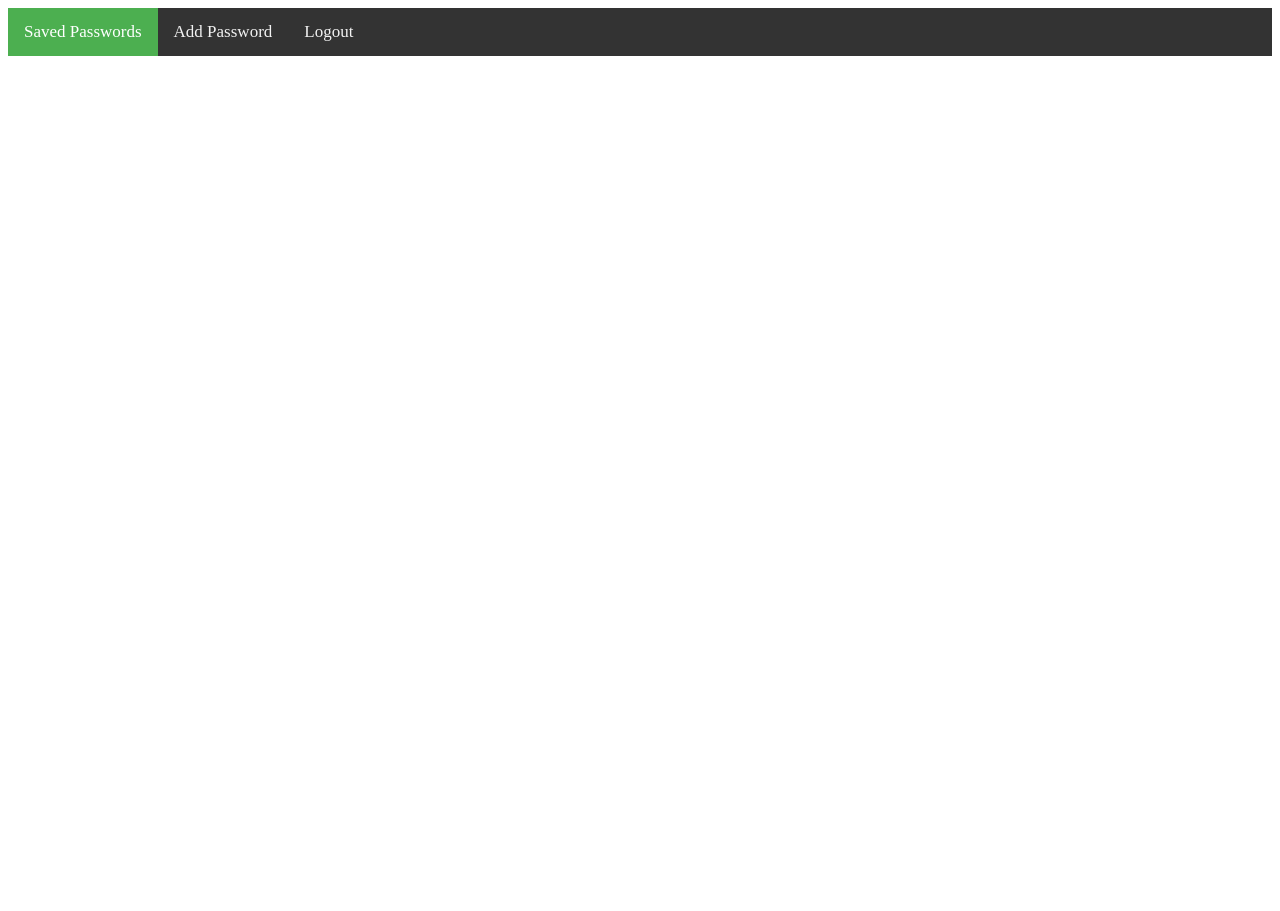
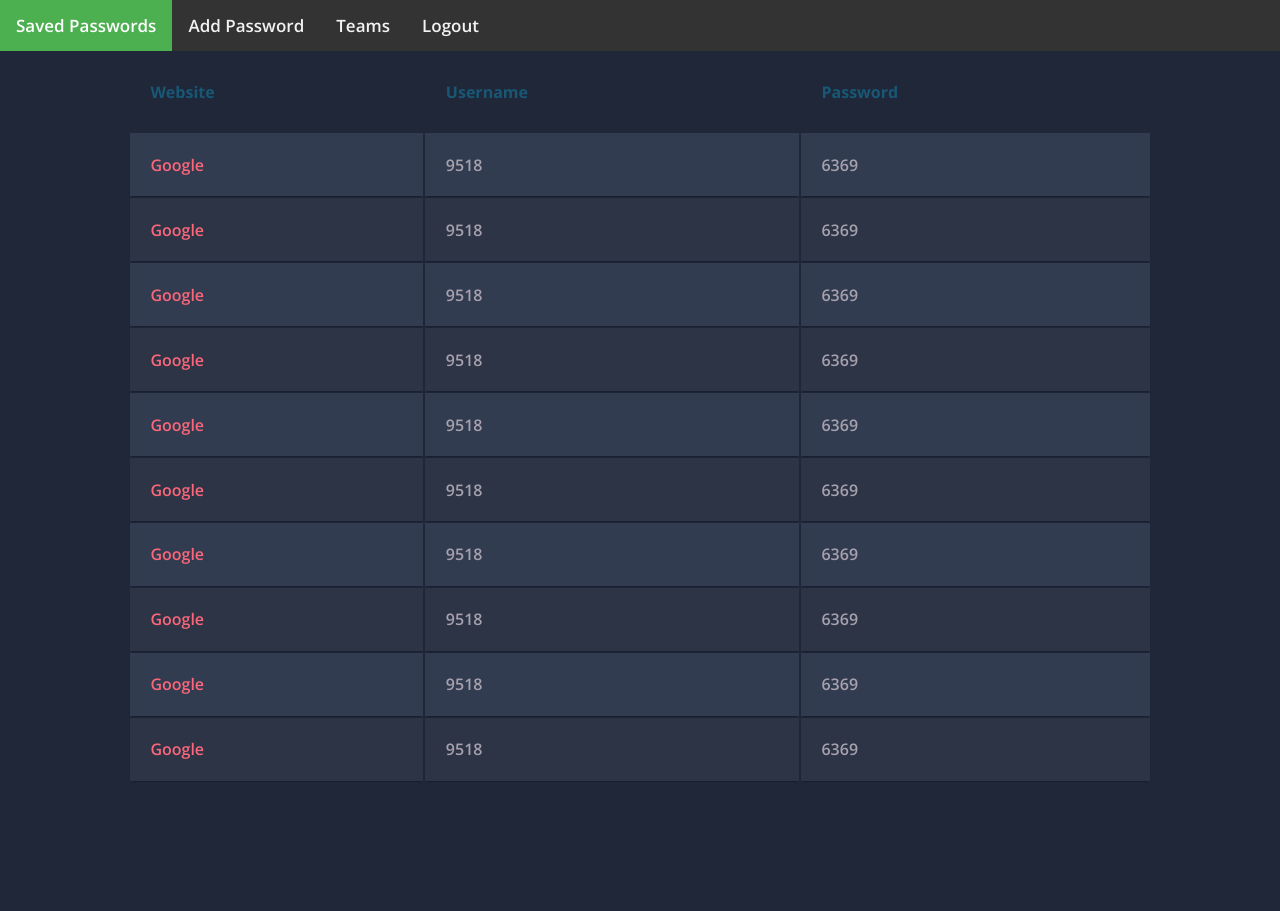
Before and after one commit to prayas26/password_manager, a Flask app: page /dashboard in a window 1280 px wide. Before the commit the page ends 56 px from the top, so only its background shows below. Run offline with Flask 2, Linux system fonts and the light colour scheme; the visitor is signed in with stand-in values (Sample User, id 1).

Commit message:
passwords page frontend updated

```diff
--- a/main.py
+++ b/main.py
@@ -41,7 +41,7 @@ def register():
 @app.route('/otpconfirm', methods=["POST"])
 def otpconfirm():
 	session["username"] = request.form["username"]
-	session["mobile"] = request.form["userid"]
+	session["mobile"] = request.form["mobile"]
 	session["password"] = request.form["user_pass"]
 	checkUser = pyBot.checkUser(session["mobile"])
 	if checkUser == None:
@@ -95,12 +95,29 @@ def validate():
 		session['usertype'] = check_user['usertype']
 		return redirect(url_for('dashboard'))
 
+@app.route('/addpassword', methods=["GET"])
+def addpassword():
+	if session["usertype"] == "admin":
+		abort(404)
+	elif session["usertype"] == "user":
+		getIds = pyBot.getInfo(session["mobile"])
+		img_path = []
+		for loc in getIds:
+			loc_file = loc["uniqueid"]+".jpg"
+			for files in os.walk(req_image):
+				if loc_file in files[2]:
+					path = os.path.join(req_image, loc_file)
+					img_path.append(path)
+		return render_template('addpassword.html', img_path=img_path, userDetails=getIds)
+	else:
+		return redirect(url_for('log_in'))
+
 @app.route('/logout')
 def logout():
 	session.pop('mobile', None)
 	session.pop('login', None)
 	session.pop('usertype', None)
-	return redirect(url_for('log_in'))
+	return redirect(url_for('index'))
 
 @app.route('/dashboard', methods=["GET"])
 def dashboard():
--- /dev/null
+++ b/static/css/tablestyle.css
@@ -0,0 +1,104 @@
+body {
+  color:#A7A1AE;
+  background-color:#1F2739;
+}
+
+h1 {
+  font-size:3em;
+  font-weight: 300;
+  line-height:1em;
+  text-align: center;
+  color: #4DC3FA;
+}
+
+h2 {
+  font-size:1em;
+  font-weight: 300;
+  text-align: center;
+  display: block;
+  line-height:1em;
+  padding-bottom: 2em;
+  color: #FB667A;
+}
+
+h2 a {
+  font-weight: 700;
+  text-transform: uppercase;
+  color: #FB667A;
+  text-decoration: none;
+}
+
+.blue { color: #185875; }
+.yellow { color: #FFF842; }
+
+.container th h1 {
+	  font-weight: bold;
+	  font-size: 1em;
+  text-align: left;
+  color: #185875;
+}
+
+.container td {
+	  font-weight: normal;
+	  font-size: 1em;
+  -webkit-box-shadow: 0 2px 2px -2px #0E1119;
+	   -moz-box-shadow: 0 2px 2px -2px #0E1119;
+	        box-shadow: 0 2px 2px -2px #0E1119;
+}
+
+.container {
+	  text-align: left;
+	  overflow: hidden;
+	  width: 80%;
+	  margin: 0 auto;
+  display: table;
+  padding: 0 0 8em 0;
+}
+
+.container td, .container th {
+	  padding-bottom: 2%;
+	  padding-top: 2%;
+  padding-left:2%;
+}
+
+/* Background-color of the odd rows */
+.container tr:nth-child(odd) {
+	  background-color: #323C50;
+}
+
+/* Background-color of the even rows */
+.container tr:nth-child(even) {
+	  background-color: #2C3446;
+}
+
+.container th {
+	  background-color: #1F2739;
+}
+
+.container td:first-child { color: #FB667A; }
+
+.container tr:hover {
+   background-color: #464A52;
+-webkit-box-shadow: 0 6px 6px -6px #0E1119;
+	   -moz-box-shadow: 0 6px 6px -6px #0E1119;
+	        box-shadow: 0 6px 6px -6px #0E1119;
+}
+
+.container td:hover {
+  background-color: #2ecc71;
+  color: #403E10;
+  font-weight: bold;
+
+  box-shadow: rgb(74, 122, 30) -1px 1px, rgb(74, 122, 30) -2px 2px, rgb(74, 122, 30) -3px 3px, rgb(74, 122, 30) -4px 4px, rgb(74, 122, 30) -5px 5px, rgb(74, 122, 30) -6px 6px;
+  transform: translate3d(6px, -6px, 0);
+
+  transition-delay: 0s;
+	  transition-duration: 0.4s;
+	  transition-property: all;
+  transition-timing-function: line;
+}
+
+@media (max-width: 800px) {
+.container td:nth-child(4),
+.container th:nth-child(4) { display: none; }
+}
--- a/templates/dashboard.html
+++ b/templates/dashboard.html
@@ -100,29 +100,36 @@ div.desc {
     color: white;
 }
 </style>
+<link href='https://fonts.googleapis.com/css?family=Open+Sans:700,600' rel='stylesheet' type='text/css'>
+<link rel="stylesheet" href="{{ url_for('static', filename='css/login.css') }}">
+<link rel="stylesheet" href="{{ url_for('static', filename='css/tablestyle.css') }}">
 </head>
 <body>
     <div class="topnav">
         <a href="/dashboard" class="active">Saved Passwords</a>
-        <a href="/closedrequests">Add Password</a>
+        <a href="/addpassword">Add Password</a>
+        <a href="/teams">Teams</a>
         <a href="/logout">Logout</a>
     </div>
-{% for i in range(locations|count) %}
-<div class="responsive">
-  <div class="gallery">
-    <img src="{{ img_path[i] }}" alt="{{locations[i][0]}}" width="400" height="400">
-    <div class="desc">
-        <form action="/closerequest" method="POST">
-            <p>Registered by: {{ locations[i][-1] }}</p>
-            <p>Unique ID: {{ locations[i][0] }}</p>
-            <input type="hidden" name="un_id" value="{{locations[i][0]}}">
-            <input type="submit" class="myButton" value="Close Request">
-        </form>
-    </div>
-  </div>
-</div>
-{% endfor %}
 
+    <table class="container">
+        <thead>
+            <tr>
+                <th><h1>Website</h1></th>
+                <th><h1>Username</h1></th>
+                <th><h1>Password</h1></th>
+            </tr>
+        </thead>
+        <tbody>
+        {% for i in range(10) %}
+        <tr>
+			<td>Google</td>
+			<td>9518</td>
+			<td>6369</td>
+		</tr>
+        {% endfor %}
+        </tbody>
+    </table>
 <div class="clearfix"></div>
 
 </body>
--- a/templates/login.html
+++ b/templates/login.html
@@ -7,7 +7,7 @@
         <form method="post" action="/validate">
             <div class="box">
                 <h1>Login</h1>
-                <input type="text" name="userid" placeholder="Email ID" class="email" />
+                <input type="text" name="userid" placeholder="Mobile No." class="email" />
                 <input type="password" name="user_pass" placeholder="Password" class="email" />
                 <input type="submit" value="Sign In" class="btn">
             </div>
--- a/templates/register.html
+++ b/templates/register.html
@@ -8,7 +8,7 @@
             <div class="box">
                 <h1>Register</h1>
                 <p>Please enter your the following details to create an account.</p>
-                <input type="text" name="userid" placeholder="Email ID" class="email" />
+                <input type="text" name="username" placeholder="Your Name" class="email" />
                 <input type="text" name="mobile" placeholder="Mobile No." class="email" />
                 <input type="password" name="user_pass" placeholder="Password" class="email" />
                 <input type="submit" value="Register" class="btn">
```
Also changed, not shown: db.py (+50 -8 lines), templates/addpassword.html (renamed from templates/closedrequests.html, +11 -7 lines), 1 other file.
